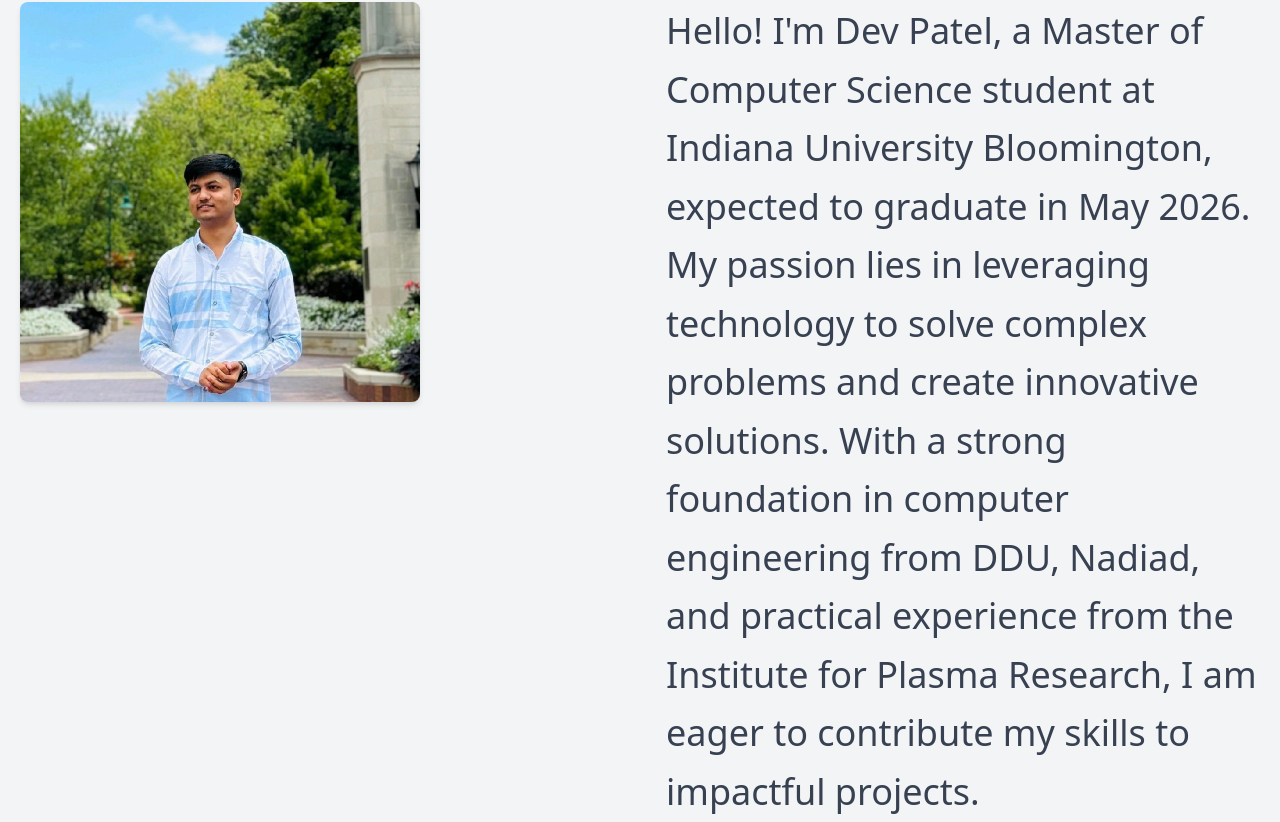
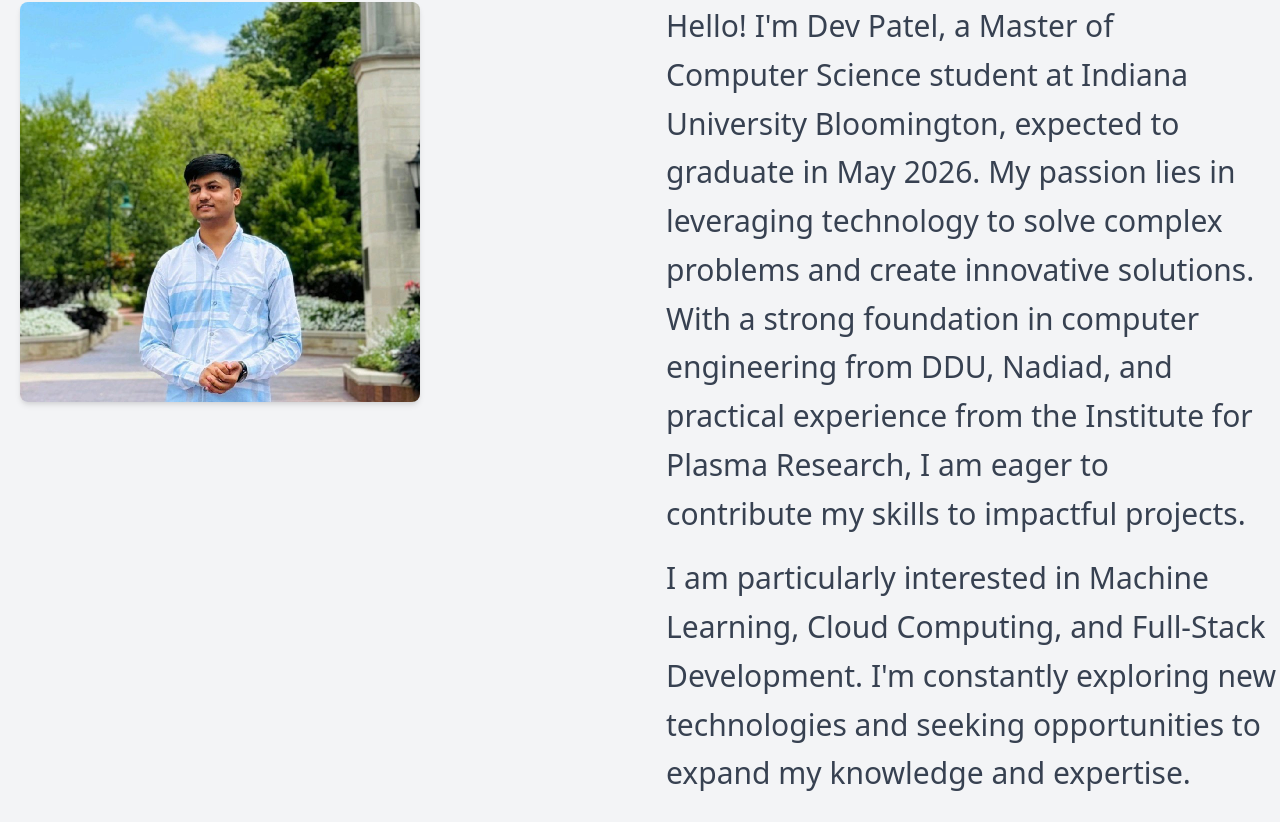
Before and after one commit to devpatel062/devpatel062.github.io, a plain HTML site: page index.html in a window 1280 px wide. Shown: the part 530-1352 px from the top of the page. Drawn offline with nearby package versions, Linux system fonts and the light colour scheme.

Commit message:
Update index.html

```diff
--- a/index.html
+++ b/index.html
@@ -55,13 +55,13 @@
                     <img src="images/ProfilePic.jfif" alt="Dev Patel" class="rounded-lg shadow-md mx-auto md:mx-0" style="max-width: 400px; max-height: 400px;">
                 </div>
                 <div>
-                    <p class=" text-4xl text-gray-700 leading-relaxed mb-4" style="margin-right: 20px;">
+                    <p class=" text-3xl text-gray-700 leading-relaxed mb-4" style="margin-right: 20px;">
                         Hello! I'm Dev Patel, a Master of Computer Science student at Indiana University Bloomington, expected to graduate in May 2026.
                         My passion lies in leveraging technology to solve complex problems and create innovative solutions.
                         With a strong foundation in computer engineering from DDU, Nadiad, and practical experience from the Institute for Plasma Research,
                         I am eager to contribute my skills to impactful projects.
                     </p>
-                    <p class="text-4xl text-gray-700 leading-relaxed">
+                    <p class="text-3xl text-gray-700 leading-relaxed">
                         I am particularly interested in Machine Learning, Cloud Computing, and Full-Stack Development.
                         I'm constantly exploring new technologies and seeking opportunities to expand my knowledge and expertise.
                     </p>
```
